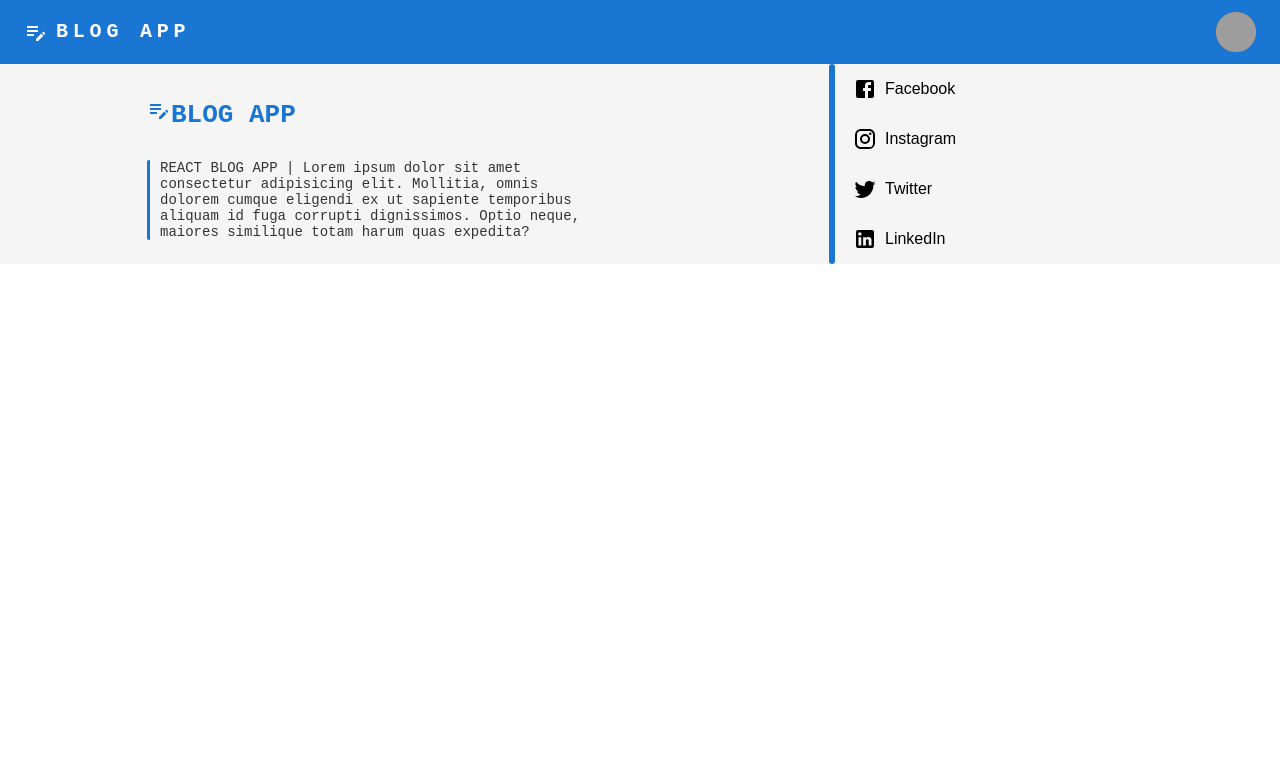
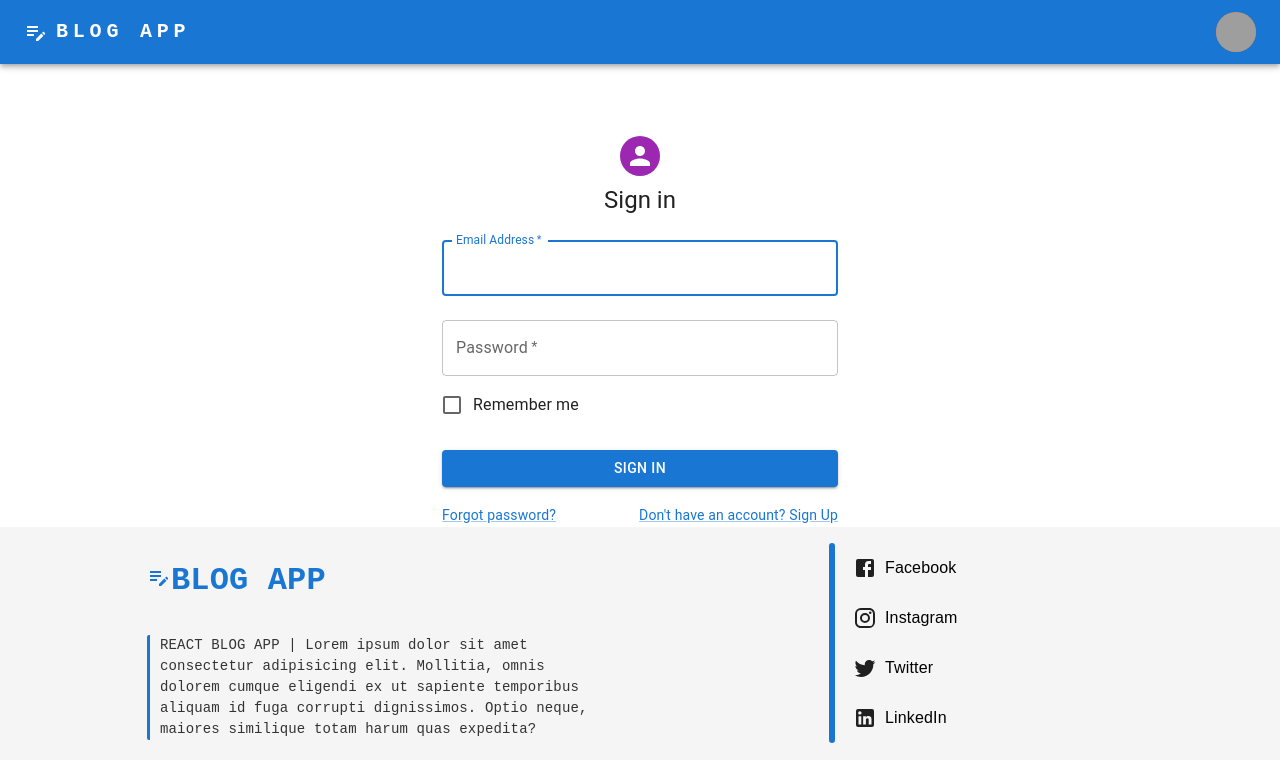
Before and after one commit to AryanAD/Blog-ReactApp, a React (Vite) app in the folder blog/: page /create in a window 1280 px wide. Shown: the top 782 px of the page. Built offline with nearby package versions, Linux system fonts and the light colour scheme; grey boxes are pictures that could not be loaded.

Commit message:
blogclear

```diff
--- a/blog/src/App.jsx
+++ b/blog/src/App.jsx
@@ -4,6 +4,7 @@
 import NavBar from "./components/NavBar";
 import Footer from "./layout/Footer";
 import Cards from "./components/Cards";
+import Create from "./components/Create";
 
 const App = () => {
 	return (
@@ -18,6 +19,10 @@
 						element={<Cards />}
 					/>
 				</Route>
+				<Route
+					path="/create"
+					element={<Create />}
+				/>
 			</Routes>
 			<Footer />
 		</div>
--- a/blog/src/components/Create.jsx
+++ b/blog/src/components/Create.jsx
@@ -1,5 +1,98 @@
+import {
+	Avatar,
+	Box,
+	Button,
+	Checkbox,
+	Container,
+	CssBaseline,
+	FormControlLabel,
+	Grid,
+	Link,
+	TextField,
+	Typography,
+} from "@mui/material";
+
 const Create = () => {
-	return <div></div>;
+	return (
+		<Container
+			component="main"
+			maxWidth="xs">
+			<CssBaseline />
+			<Box
+				sx={{
+					marginTop: 8,
+					display: "flex",
+					flexDirection: "column",
+					alignItems: "center",
+				}}>
+				<Avatar sx={{ m: 1, bgcolor: "secondary.main" }}></Avatar>
+				<Typography
+					component="h1"
+					variant="h5">
+					Sign in
+				</Typography>
+				<Box
+					component="form"
+					noValidate
+					sx={{ mt: 1 }}>
+					<TextField
+						margin="normal"
+						required
+						fullWidth
+						id="email"
+						label="Email Address"
+						name="email"
+						autoComplete="email"
+						autoFocus
+					/>
+					<TextField
+						margin="normal"
+						required
+						fullWidth
+						name="password"
+						label="Password"
+						type="password"
+						id="password"
+						autoComplete="current-password"
+					/>
+					<FormControlLabel
+						control={
+							<Checkbox
+								value="remember"
+								color="primary"
+							/>
+						}
+						label="Remember me"
+					/>
+					<Button
+						type="submit"
+						fullWidth
+						variant="contained"
+						sx={{ mt: 3, mb: 2 }}>
+						Sign In
+					</Button>
+					<Grid container>
+						<Grid
+							item
+							xs>
+							<Link
+								href="#"
+								variant="body2">
+								Forgot password?
+							</Link>
+						</Grid>
+						<Grid item>
+							<Link
+								href="#"
+								variant="body2">
+								{"Don't have an account? Sign Up"}
+							</Link>
+						</Grid>
+					</Grid>
+				</Box>
+			</Box>
+		</Container>
+	);
 };
 
 export default Create;
```
Also changed, not shown: blog/src/components/1.jsx (added, +135 -0 lines).
